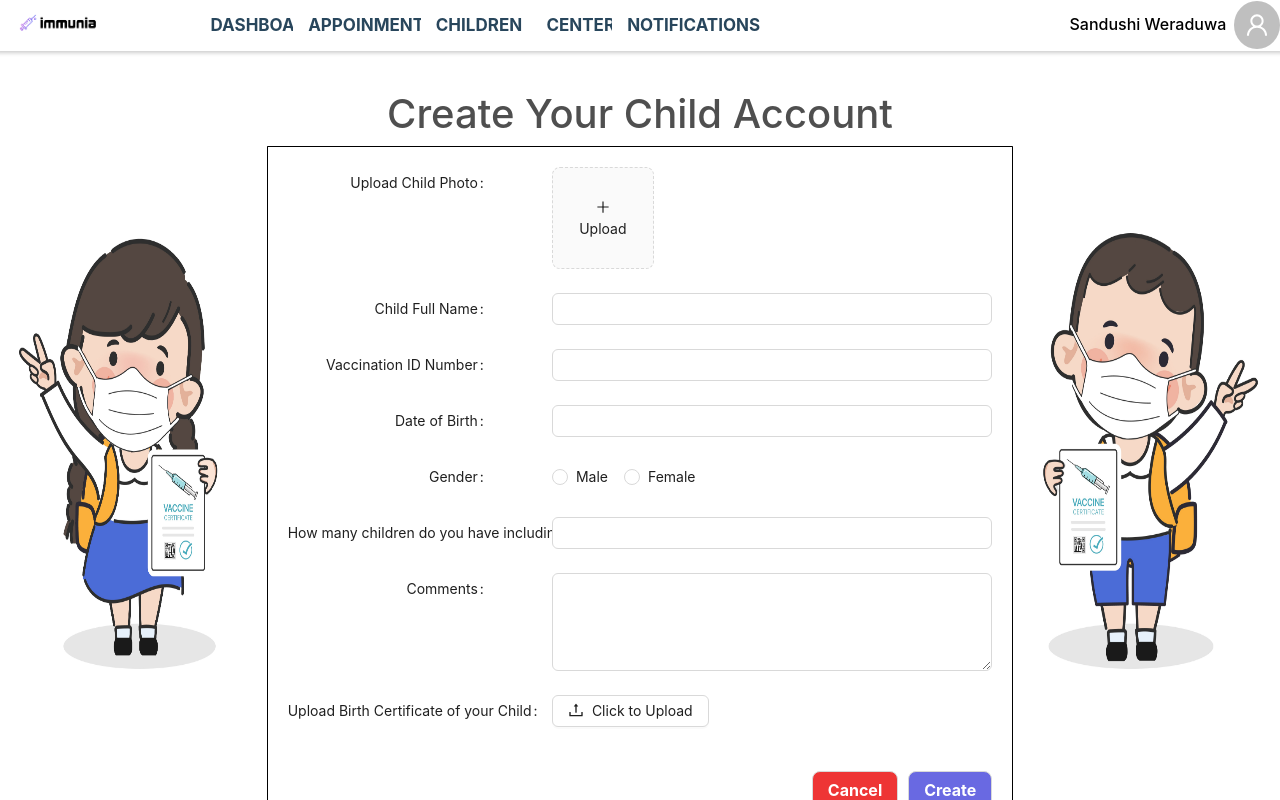
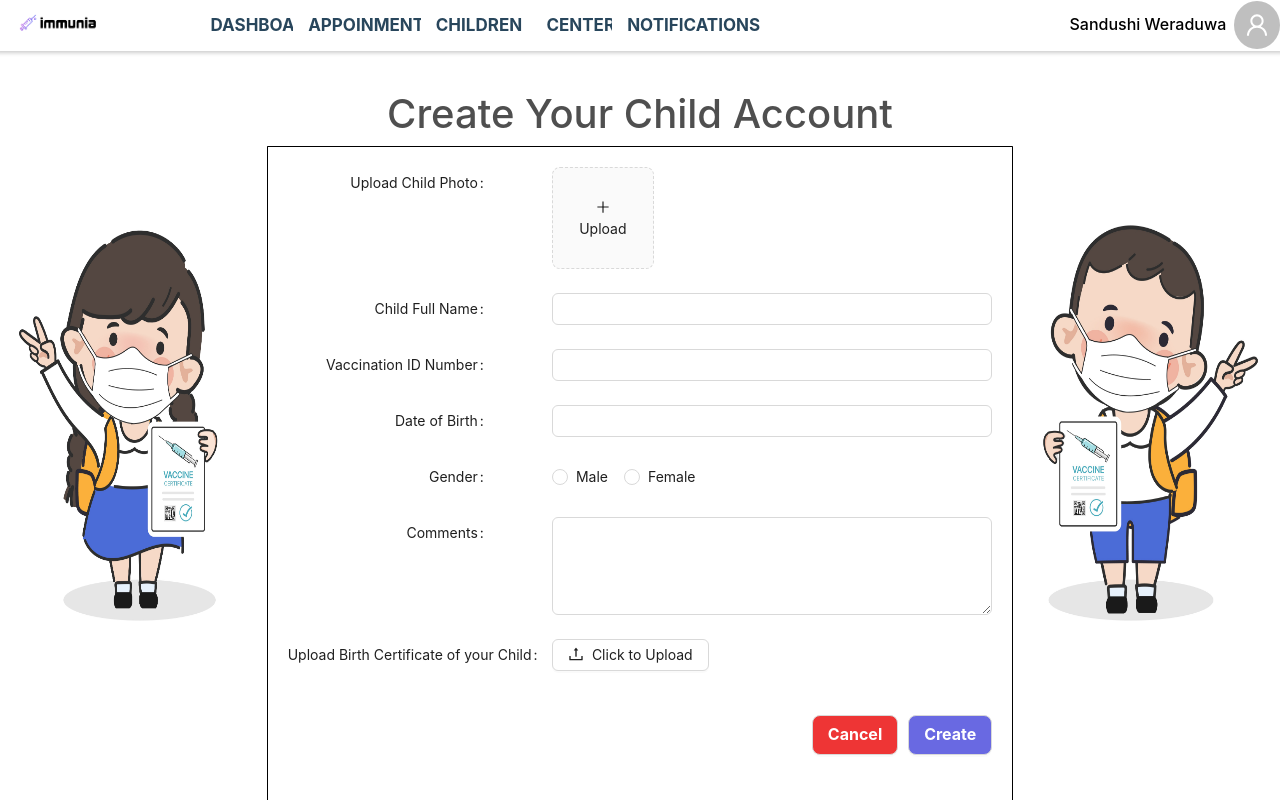
Before and after one commit to sandushiw98/Immunia_frontend, a React (Create React App) app: page /parentchildaccount in a window 1280 px wide. Shown: the top 800 px of the page. Built offline with nearby package versions, Linux system fonts and the light colour scheme; what google-maps-react would draw is missing.

Commit message:
create child

```diff
--- a/src/Parent/ParentChildAccount/ParentChildAccount.js
+++ b/src/Parent/ParentChildAccount/ParentChildAccount.js
@@ -75,9 +75,19 @@ const ParentChildAccount = () => {
               padding: "20px",
               borderRadius: "0.7px",
             }}
-            onFinish={(values) => {
+            onFinish={async (values) => {
               console.log(values);
-              saveChild({});
+              let data = { ...values };
+              data.birthCertificate = undefined;
+              data.photo = undefined;
+              data.firstName = values.fullName.split(" ")[0];
+              data.lastName = values.fullName.split(" ")[1];
+              data.birthCertificateURL =
+                values.birthCertificate.file.response.url;
+              data.photoURL = values.photo.file.response.url;
+              data.parent = { id: user.id };
+              const res = await saveChild(data);
+              console.log(res);
             }}
           >
             <Form.Item
@@ -122,6 +132,7 @@ const ParentChildAccount = () => {
               <Input />
             </Form.Item>
             <Form.Item
+              name="gender"
               label="Gender"
               labelAlign="right"
               labelCol={{ span: 9 }}
@@ -131,14 +142,6 @@ const ParentChildAccount = () => {
                 <Radio value="Male"> Male </Radio>
                 <Radio value="Female"> Female </Radio>
               </Radio.Group>
-            </Form.Item>
-            <Form.Item
-              label="How many children do you have including this child"
-              labelAlign="right"
-              labelCol={{ span: 9 }}
-              wrapperCol={{ span: 17 }}
-            >
-              <Input />
             </Form.Item>
             <Form.Item
               name="comments"
--- a/src/services/child.js
+++ b/src/services/child.js
@@ -14,3 +14,9 @@ export const deleteChildById = (id) => {
 export const getChildren = () => {
   return fetchWithHeader(`/child/`, "GET");
 };
+
+export const getChildrenByParentId = (id) => {
+  return getChildren().then((children) =>
+    children.filter((child) => child.parent.id === id)
+  );
+};
```
